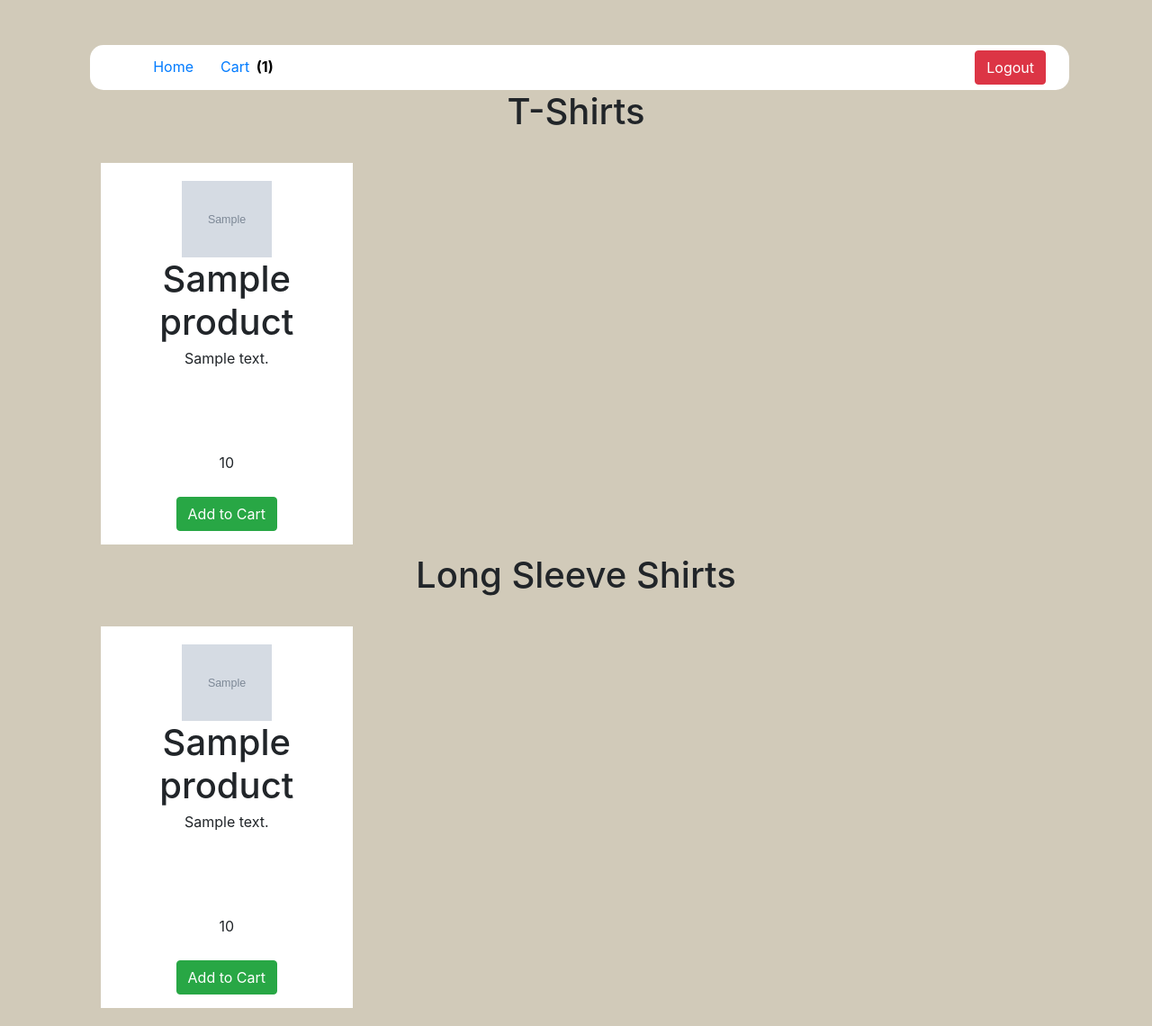
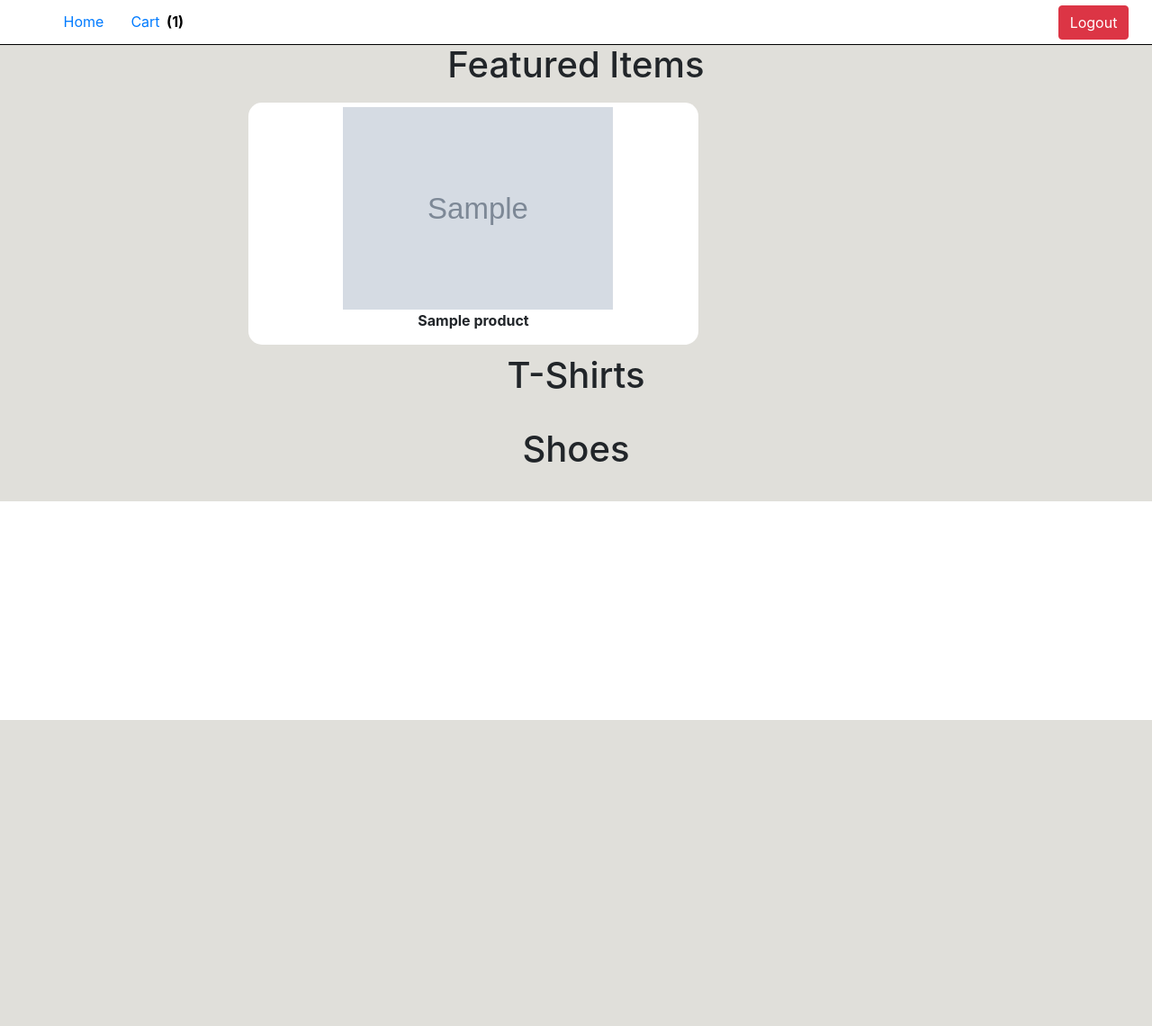
Before and after one commit to Colbyjoe97/ecommerce-django, a Django app: template ecommerceApp/templates/home.html in a window 1280 px wide. Shown: the whole page at 90% size. After the commit the page ends 800 px from the top, so only its background shows below. Run offline with Django 3.2, Linux system fonts and the light colour scheme; tables that the repository leaves empty hold one stand-in row (values such as "Sample post"); the template is opened without the code that fills it: values that come from a table or form of the project are taken from there, most other values are stand-ins (such as "Sample title", 1, 10 or a date in 2020); grey boxes marked "Sample" are stand-in pictures; some libraries are stand-ins or nearby versions.

Commit message:
updated models banner and home page

```diff
--- a/ecommerceApp/models.py
+++ b/ecommerceApp/models.py
@@ -84,7 +84,11 @@
     prodName = models.CharField(max_length=255)
     description = models.CharField(max_length=255)
     image = models.CharField(max_length=5000)
-    price = models.DecimalField(decimal_places=2, max_digits=3 )
+    price = models.DecimalField(decimal_places=2, max_digits=10 )
+    category = models.CharField(max_length = 255, default="apparel")
+    type = models.CharField(max_length=255, default="shirt")
+    target = models.CharField(max_length=255, default="mens")
+    featured = models.BooleanField(default = False)
     created_by = models.ForeignKey(User, related_name="products_created", on_delete=models.CASCADE)
     purchased_by = models.ManyToManyField(User, related_name="items_purchased")
     created_at = models.DateTimeField(auto_now_add=True)
--- /dev/null
+++ b/ecommerceApp/static/css/banner.css
@@ -0,0 +1,65 @@
+.top__banner {
+    /* margin-top: 5vh; */
+    position: fixed;
+    background-color: white;
+    padding-left: 2vw;
+    height: 50px;
+    display: flex;
+    justify-content: space-between;
+    width: 100vw;
+    border-bottom: 1px solid black;
+    /* margin-left: 7vw; */
+    /* border-radius: 15px; */
+}
+.top__banner * {
+    margin-left: 15px;
+}
+.top__banner ul {
+    display: flex;
+    list-style-type: none;
+}
+.top__banner ul li {
+    margin-top: 12px;
+}
+.top__banner ul li b {
+    color: black;
+    margin-left: 3px;
+}
+.top__banner button {
+    margin-right: 2vw;
+    margin-top: 6px;
+}
+.hamburgerOptions ul li {
+    list-style-type: none;
+    margin-top: 10px;
+}
+@media (max-width: 455px) {
+    .top__banner {
+        display: none;
+    }
+    .hamburger img {
+        width: 50px;
+        margin-left: 74vw;
+    }
+    .hamburgerOptions {
+        background-color: white;
+        padding: 15px;
+        text-align: right;
+        width: 84vw;
+        margin-left: 7vw;
+    }
+    .top__banner {
+        display: none;
+    }
+    .picture {
+        display: none;
+    }
+    .hamburger img{
+        margin-top: 5px;
+    }
+}
+@media (min-width: 456px) {
+    .hamburger {
+        display: none;
+    }
+}
--- a/ecommerceApp/static/css/home.css
+++ b/ecommerceApp/static/css/home.css
@@ -6,8 +6,9 @@
     color: white;
 }
 .home__wrapper {
-    background-color: #bbb097ab;
-    padding: 10px;
+    background-color: #e0dfda;
+    /* padding: 10px; */
+    padding-top: 6vh;
     height: 100%;
 }
 .home__wrapper img {
@@ -15,34 +16,21 @@
     margin-left: 7vw;
     margin-top: -10px;
 }
-.top__banner {
-    margin-top: 5vh;
+.featured {
+    padding: 10px;
+    display: flex;
+    margin-left: 20%;
+}
+.featuredProd {
+    margin-left: 10px;
+    border-radius: 15px;
     background-color: white;
-    padding-left: 2vw;
-    height: 50px;
-    display: flex;
-    justify-content: space-between;
-    width: 85vw;
-    margin-left: 7vw;
-    border-radius: 15px;
+    padding: 15px;
+    width: 500px;
 }
-.top__banner * {
-    margin-left: 15px;
-}
-.top__banner ul {
-    display: flex;
-    list-style-type: none;
-}
-.top__banner ul li {
-    margin-top: 12px;
-}
-.top__banner ul li b {
-    color: black;
-    margin-left: 3px;
-}
-.top__banner button {
-    margin-right: 2vw;
-    margin-top: 6px;
+.featured img {
+    width: 300px;
+    display: block;
 }
 .products {
     text-align: center;
@@ -62,57 +50,23 @@
     padding: 15px;
     margin-left: 15px;
     margin-top: 15px;
+    width: 300px;
 }
 .eachProduct img {
     padding-top: 15px;
-    width: 100px;
-    height: 100px;
+    width: 100%;
     margin-left: 0px;
 }
-.eachProduct p {
+/* .eachProduct p {
     width: 250px;
     height: 100px;
-}
+} */
 .prodPrice {
     height: 50px;
 }
 .prodName {
     width: 250px;
-    height: 100px;
-}
-.hamburgerOptions ul li {
-    list-style-type: none;
-    margin-top: 10px;
-}
-@media (max-width: 455px) {
-    .top__banner {
-        display: none;
-    }
-    .hamburger img {
-        width: 50px;
-        margin-left: 74vw;
-    }
-    .hamburgerOptions {
-        background-color: white;
-        padding: 15px;
-        text-align: right;
-        width: 84vw;
-        margin-left: 7vw;
-    }
-    .top__banner {
-        display: none;
-    }
-    .picture {
-        display: none;
-    }
-    .hamburger img{
-        margin-top: 5px;
-    }
-}
-@media (min-width: 456px) {
-    .hamburger {
-        display: none;
-    }
+    margin-bottom: 20px;
 }
 @media (max-width: 740px) {
     .products {
--- a/ecommerceApp/templates/home.html
+++ b/ecommerceApp/templates/home.html
@@ -11,50 +11,41 @@
         crossorigin="anonymous">
     </script>
     {% load static %}
-    <script src="{% static 'js/hamburger.js' %}"></script>
+    <!-- <script src="{% static 'js/hamburger.js' %}"></script> -->
     <link rel="stylesheet" href="{% static 'css/home.css' %}">
     <title>Document</title>
 </head>
 <body>
+    {% include 'partials/_banner.html' %}
     <div class="home__wrapper">
-        <div class="top__banner">
-            <ul>
-                <a href="/home"><li>Home</li></a>
-                <a href="/cart">
-                    <li>Cart <b>({{ orderedItems.count }})</b></li></a>
-                    {% if loggedInUser.admin == 1 %}
-                    <a href="/createItem"><li>Create Item</li></a>
-                    {% endif %}
-                </ul>
-                <form action="logout" method="post">
-                    {% csrf_token %}
-                    <button class="btn btn-danger">Logout</button>
-                </form>
-            </div>
-            <div class="hamburger">
-                <img src="https://cdn.iconscout.com/icon/premium/png-256-thumb/hamburger-148-639651.png" alt="Hamburger">
-            </div>
-            <div class="hamburgerOptions">
-                <ul>
-                    <a href="/home"><li>Home</li></a>
-                    <a href="/cart"><li>Cart {{ cartItems.count }}</li></a>
-                    {% if loggedInUser.admin == 1 %}
-                    <a href="/createItem"><li>Create Item</li></a>
-                    {% endif %}
-                </ul>
-            </div>
+
+
+        <h1 class="text-center">Featured Items</h1>
+        <div class="featured text-center">
+            {% for product in featuredProducts %}
+                <div class="featuredProd">
+                    <div class="featuredHeader">
+                        <img src="{{product.image}}" alt="">
+                        <b>{{product.prodName}}</b>
+                    </div>
+                </div>
+            {% endfor %}
+        </div>
+
+
         <div class="tShirt">
             <div class="category text-center">
                 <h1>T-Shirts</h1>
             </div>
             <div class="products">
             {% for product in allProducts %}
+                {% if product.type == 'shirt' %}
             <div class="eachProduct">
                 <div class="prodImage">
                     <img src="{{product.image}}" alt="{{product.prodName}}">
                 </div>
                 <div class="prodName">
-                    <h1>{{ product.prodName }}</h1>
+                    <b>{{ product.prodName }}</b>
                 </div>
                 <div class="prodDesc">
                     <p>{{ product.description }}</p>
@@ -64,24 +55,31 @@
                 </div>
                 <a href="/addCart/{{product.id}}"><button class="btn btn-success">Add to Cart</button></a>
                 {% if loggedInUser.admin == True %}
-                <button class="btn btn-danger mt-2"><a href="deleteProduct/{{product.id}}">Delete</a></button>
+                    <div class=" mt-2">
+                        <a href="delete/{{product.id}}"><button class="btn btn-danger">Delete</button></a>
+                        {% if product.featured == False %}
+                        <a href="feature/{{product.id}}"><button class="btn btn-secondary">Feature Item</button></a>
+                        {% endif %}
+                    </div>
                 {% endif %}
             </div>
+                {% endif %}
             {% endfor %}
             </div>
         </div>
-        <div class="longSleeve">
+        <div class="shoes">
             <div class="category text-center">
-                <h1>Long Sleeve Shirts</h1>
+                <h1>Shoes</h1>
             </div>
             <div class="products">
             {% for product in allProducts %}
+                {% if product.type == 'shoes' %}
             <div class="eachProduct">
                 <div class="prodImage">
                     <img src="{{product.image}}" alt="{{product.prodName}}">
                 </div>
                 <div class="prodName">
-                    <h1>{{ product.prodName }}</h1>
+                    <b>{{ product.prodName }}</b>
                 </div>
                 <div class="prodDesc">
                     <p>{{ product.description }}</p>
@@ -91,9 +89,15 @@
                 </div>
                 <a href="/addCart/{{product.id}}"><button class="btn btn-success">Add to Cart</button></a>
                 {% if loggedInUser.admin == True %}
-                <button class="btn btn-danger mt-2"><a href="deleteProduct/{{product.id}}">Delete</a></button>
+                    <div class=" mt-2">
+                        <a href="delete/{{product.id}}"><button class="btn btn-danger">Delete</button></a>
+                        {% if product.featured == False %}
+                        <a href="feature/{{product.id}}"><button class="btn btn-secondary">Feature Item</button></a>
+                        {% endif %}
+                    </div>
                 {% endif %}
             </div>
+                {% endif %}
             {% endfor %}
             </div>
         </div>
--- /dev/null
+++ b/ecommerceApp/templates/partials/_banner.html
@@ -0,0 +1,36 @@
+<link rel="stylesheet" href="https://stackpath.bootstrapcdn.com/bootstrap/4.5.2/css/bootstrap.min.css" integrity="sha384-JcKb8q3iqJ61gNV9KGb8thSsNjpSL0n8PARn9HuZOnIxN0hoP+VmmDGMN5t9UJ0Z" crossorigin="anonymous">
+<script
+    src="https://code.jquery.com/jquery-3.5.1.min.js"
+    integrity="sha256-9/aliU8dGd2tb6OSsuzixeV4y/faTqgFtohetphbbj0="
+    crossorigin="anonymous">
+</script>
+{% load static %}
+<script src="{% static 'js/hamburger.js' %}"></script>
+<link rel="stylesheet" href="{% static 'css/banner.css' %}">
+
+<div class="top__banner">
+    <ul>
+        <a href="/home"><li>Home</li></a>
+        <a href="/cart">
+            <li>Cart <b>({{ orderedItems.count }})</b></li></a>
+            {% if loggedInUser.admin == 1 %}
+            <a href="/createItem"><li>Create Item</li></a>
+            {% endif %}
+    </ul>
+    <form action="logout" method="post">
+        {% csrf_token %}
+        <button class="btn btn-danger">Logout</button>
+    </form>
+</div>
+<div class="hamburger">
+    <img src="https://cdn.iconscout.com/icon/premium/png-256-thumb/hamburger-148-639651.png" alt="Hamburger">
+</div>
+<div class="hamburgerOptions">
+    <ul>
+        <a href="/home"><li>Home</li></a>
+        <a href="/cart"><li>Cart {{ cartItems.count }}</li></a>
+        {% if loggedInUser.admin == 1 %}
+        <a href="/createItem"><li>Create Item</li></a>
+        {% endif %}
+    </ul>
+</div>
--- a/ecommerceApp/urls.py
+++ b/ecommerceApp/urls.py
@@ -8,16 +8,17 @@
     path('adminRegister', views.adminRegisterPage),
     path('createAdmin', views.createAdmin),
     path('login', views.login),
-    path('home', views.success),
+    path('home', views.homePage),
     path('logout', views.logout),
 
 
     path('createItem', views.createPage),
     path('createProduct', views.createProduct),
-    path('deleteProduct/<int:prodId>', views.deleteProduct),
+    path('delete/<int:prodId>', views.deleteProduct),
     path('cart', views.cartPage),
     path('addCart/<int:prodId>', views.addToCart),
     path('removeCart/<int:prodId>', views.removeFromCart),
     path('add/<int:prodId>', views.addQuantity),
     path('remove/<int:prodId>', views.removeQuantity),
+    path('feature/<int:prodId>', views.featureProduct),
 ]
```
Also changed, not shown: ecommerceApp/static/css/cart.css (+2 -43 lines), ecommerceApp/templates/cart.html (+3 -27 lines), ecommerceApp/templates/create.html (+27 -0 lines), ecommerceApp/views.py (+12 -5 lines), db.sqlite3, ecommerceApp/migrations/0010_auto_20210505_1432.py (added), ecommerceApp/migrations/0011_auto_20210505_1433.py (added), ecommerceApp/migrations/0012_alter_product_price.py (added), ecommerceApp/migrations/0013_product_target.py (added).
